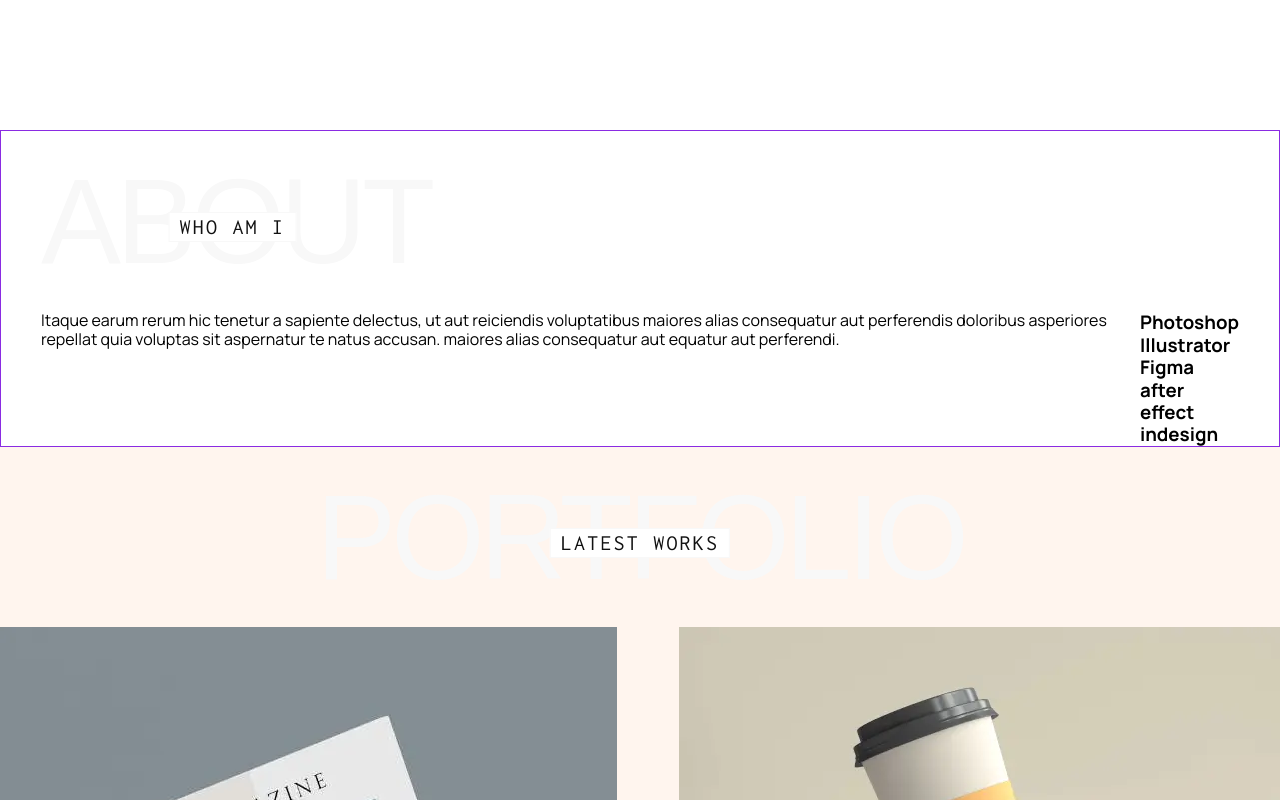
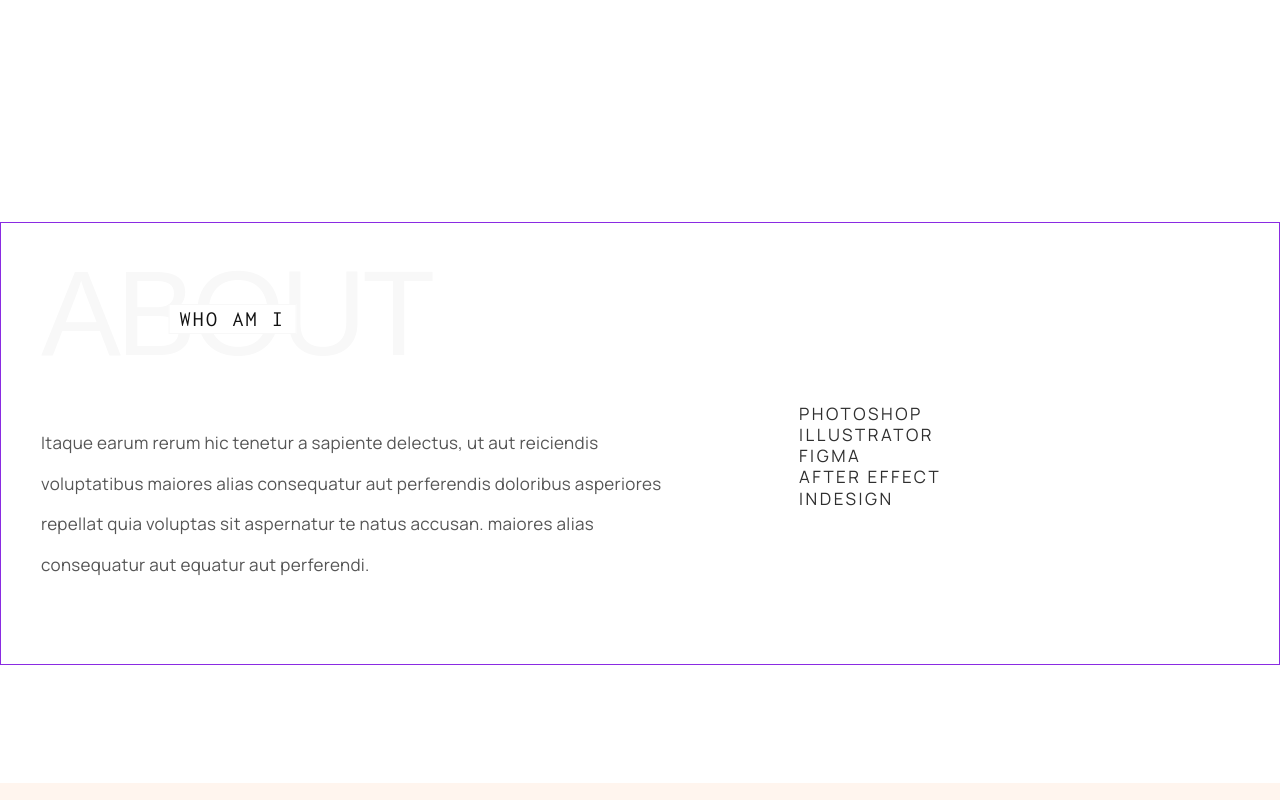
Before and after one commit to Viktossha/portfolio, a React app: page / in a window 1280 px wide. Shown: the part 740-1540 px from the top of the page. Built offline with nearby package versions, Linux system fonts and the light colour scheme.

Commit message:
About styles

```diff
--- a/src/layout/sections/about/About.tsx
+++ b/src/layout/sections/about/About.tsx
@@ -12,11 +12,11 @@ export const About = () => {
         <StyledAbout>
             <Container>
             <SectionTitle>ABOUT</SectionTitle>
-            <FlexWrapper>
+            <FlexWrapper >
                 <Description>
-                    <p>Itaque earum rerum hic tenetur a sapiente delectus, ut aut reiciendis voluptatibus maiores alias
+                    <Text>Itaque earum rerum hic tenetur a sapiente delectus, ut aut reiciendis voluptatibus maiores alias
                         consequatur aut perferendis doloribus asperiores repellat quia voluptas sit aspernatur te natus
-                        accusan. maiores alias consequatur aut equatur aut perferendi.</p>
+                        accusan. maiores alias consequatur aut equatur aut perferendi.</Text>
                     <Button>about me</Button>
                 </Description>
 
@@ -39,14 +39,30 @@ const StyledAbout = styled.section`
 
         &:before {
             content: 'who am i';
-            left: 0%;
+            left: 0;
+            transform-origin: top left;
             transform: translateX(100%);
         }
     }
+
+    ${FlexWrapper} {
+        gap: 120px;
+    }
+
+    margin-bottom: 118px;
 `
 
 const Description = styled.div`
+    width: 638px;
+`
 
+const Text = styled.p`
+    font-weight: 400;
+    font-size: 17px;
+    line-height: 238%;
+    letter-spacing: 0.02em;
+    color: #555;
+    margin: 20px 0 60px;
 `
 
 const Skills = styled.div`
--- a/src/layout/sections/about/skill/Skill.tsx
+++ b/src/layout/sections/about/skill/Skill.tsx
@@ -19,7 +19,12 @@ const StyledSkill = styled.div`
 `
 
 const SkillTitle = styled.h3`
-
+    font-weight: 400;
+    font-size: 17px;
+    line-height: 124%;
+    letter-spacing: 0.15em;
+    text-transform: uppercase;
+    color: #2f2f2f;
 `
 
 const SkillPercent = styled.div`
--- a/src/layout/sections/main/Main.tsx
+++ b/src/layout/sections/main/Main.tsx
@@ -23,6 +23,7 @@ const StyledMain = styled.section`
     //background-color: powderblue;
     min-height: 100vh;
     text-align: left;
+    margin-bottom: 92px;
 `
 
 const SmallText = styled.span`
```
